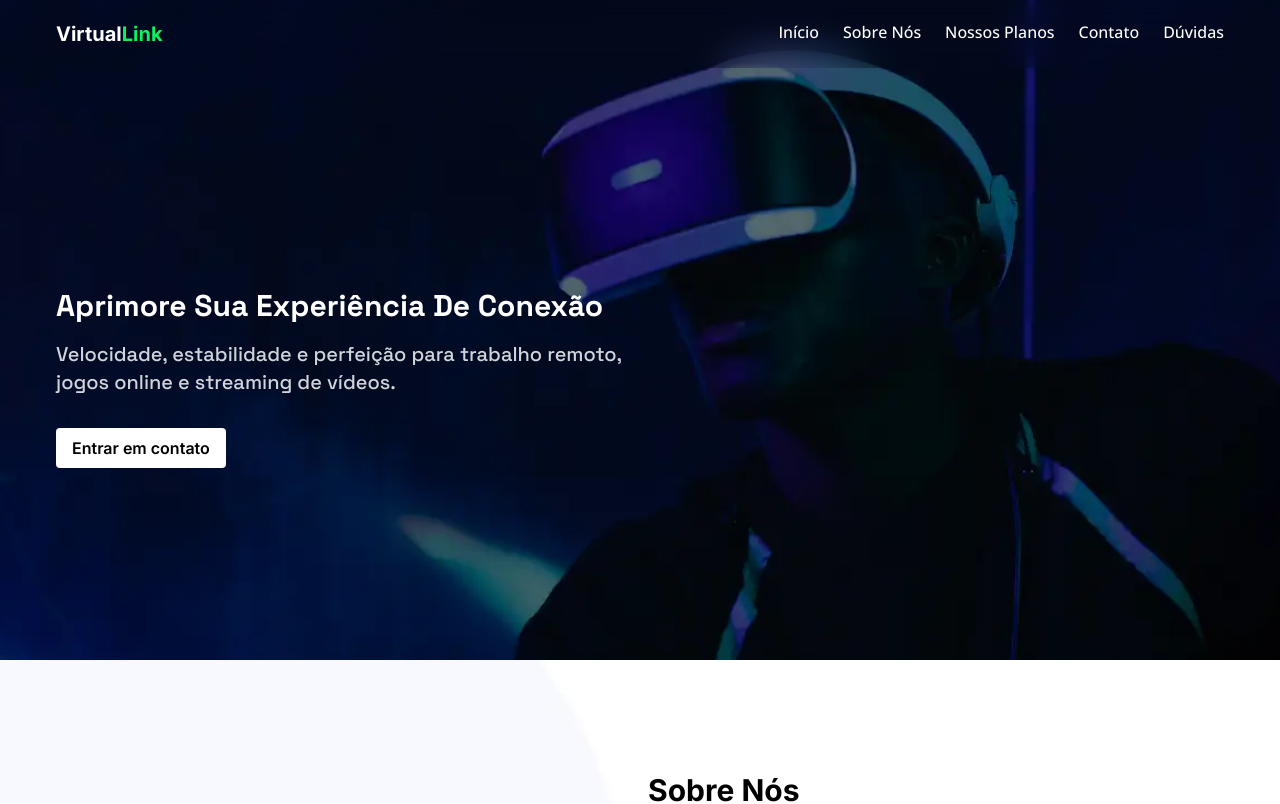
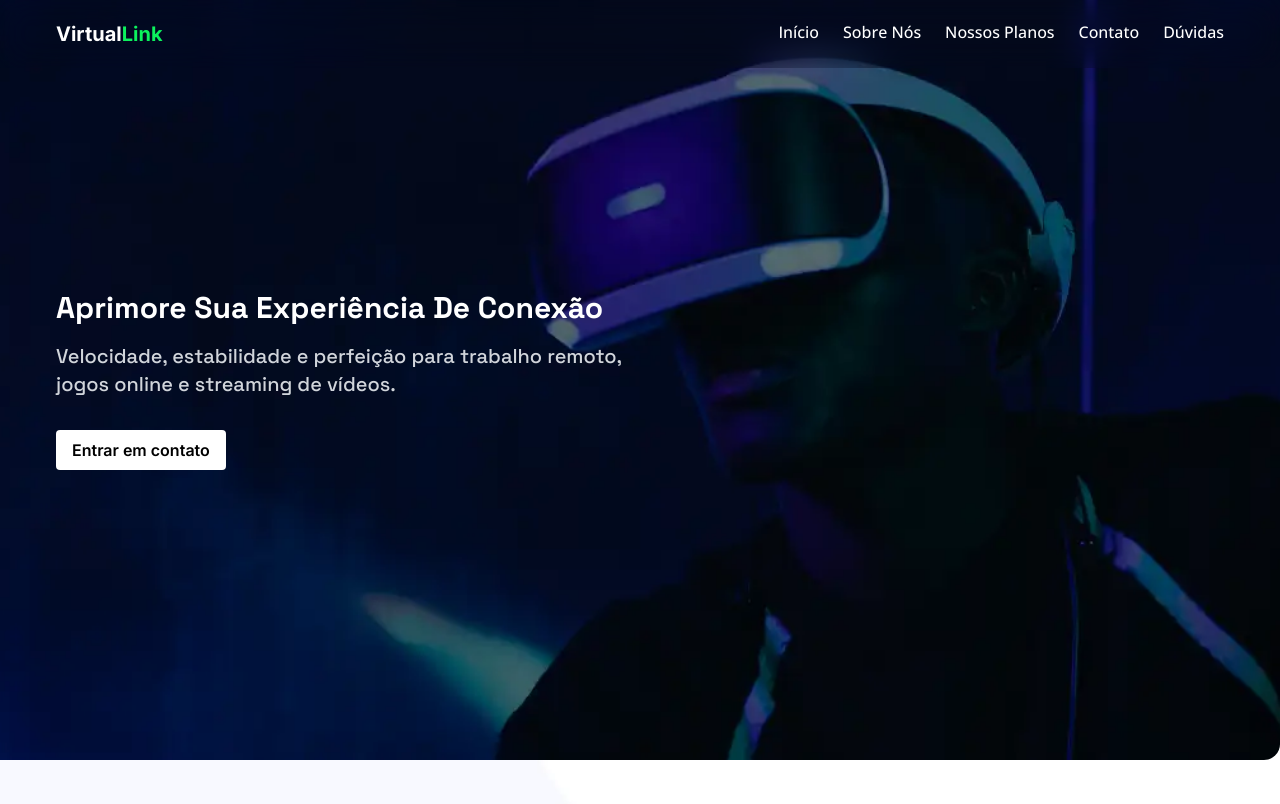
Before and after one commit to PabloSantos-CG/projeto_dabliunet, a Next.js app in the folder my-app/: page / in a window 1280 px wide. Shown: the top 804 px of the page. Built offline with nearby package versions, Linux system fonts and the light colour scheme.

Commit message:
style: update banner height and scrollbar

```diff
--- a/my-app/src/app/globals.css
+++ b/my-app/src/app/globals.css
@@ -28,7 +28,7 @@ body {
 }
 
 #Home {
-  background: url("/bg-project.webp") top no-repeat;
+  background: url("/bg-project.webp") top center no-repeat;
   background-size: cover;
 }
 
--- a/my-app/src/app/layout.tsx
+++ b/my-app/src/app/layout.tsx
@@ -18,7 +18,10 @@ export default function RootLayout({
   children: React.ReactNode;
 }>) {
   return (
-    <html lang="pt-br" className="scroll-smooth">
+    <html
+      lang="pt-br"
+      className="scroll-smooth scrollbar-thin scrollbar-track-transparent scrollbar-track-rounded-full"
+    >
       <body className={`${inter.className}`}>
         <Header />
         {children}
--- a/my-app/src/components/Banner.tsx
+++ b/my-app/src/components/Banner.tsx
@@ -7,7 +7,7 @@ const spaceGrotesk = Space_Grotesk({
 
 export default function Banner() {
   return (
-    <section id="Home" className="pt-72 pb-48">
+    <section id="Home" className="h-[95vh] rounded-br-2xl">
       <div
         className="
           h-full container
--- a/my-app/tailwind.config.ts
+++ b/my-app/tailwind.config.ts
@@ -21,6 +21,6 @@ const config: Config = {
       xl: "1200px",
     },
   },
-  plugins: [],
+  plugins: [require('tailwind-scrollbar')],
 };
 export default config;
```
